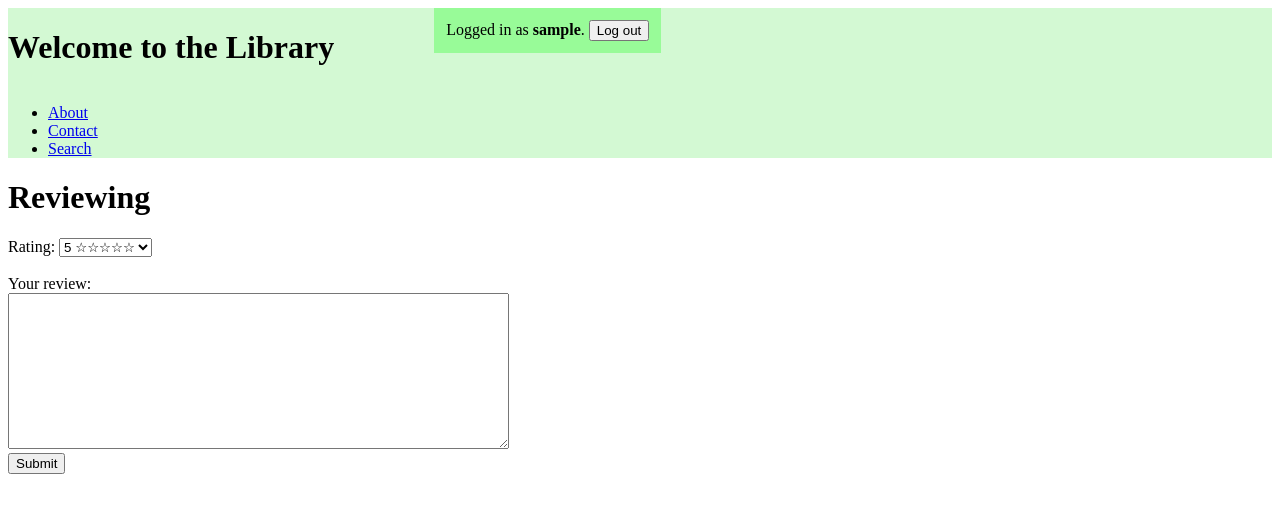
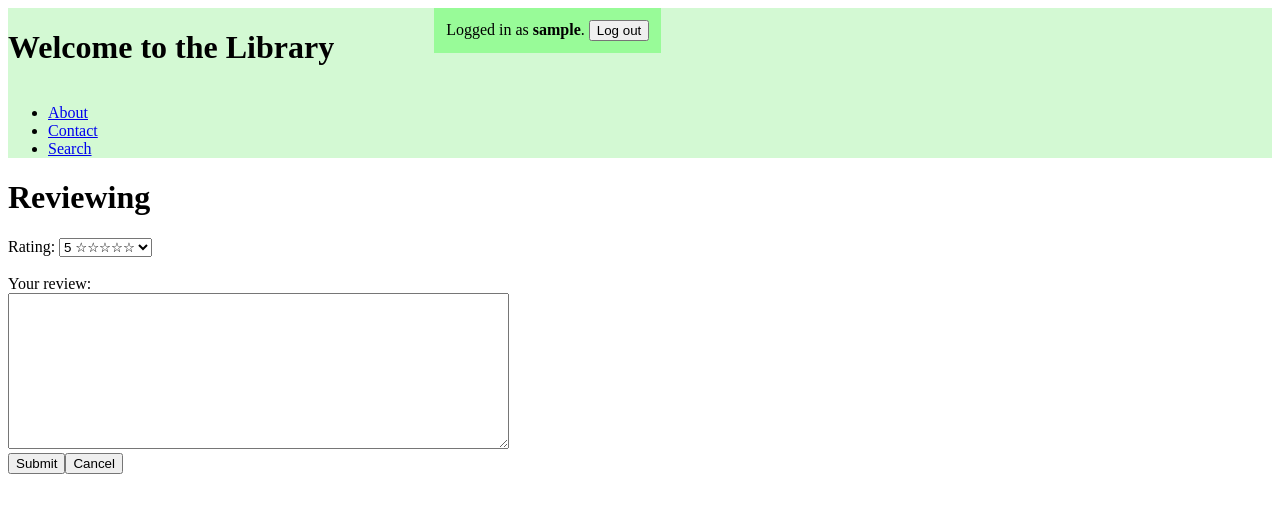
Before and after one commit to kortrk/library, an Angular app in the folder frontend/: page /review in a window 1280 px wide. Shown: the top 512 px of the page. Built offline with nearby package versions, Linux system fonts and the light colour scheme; sample sign-in values are in the browser's storage.

Commit message:
cancel button for ReviewComponent

```diff
--- a/frontend/src/app/review/review.component.html
+++ b/frontend/src/app/review/review.component.html
@@ -16,3 +16,4 @@
 <br>
 
 <button (click)="submitReview(userRating, userText)">Submit</button>
+<button (click)="cancelReview()">Cancel</button>
--- a/frontend/src/app/review/review.component.ts
+++ b/frontend/src/app/review/review.component.ts
@@ -37,6 +37,10 @@ export class ReviewComponent {
     this.router.navigate(['/search']);
   }
 
+  cancelReview(){
+    this.router.navigate(['/search']);
+  }
+
   @Input()
   set id(providedId: number) {
     this.bookId = Number(providedId);
```
